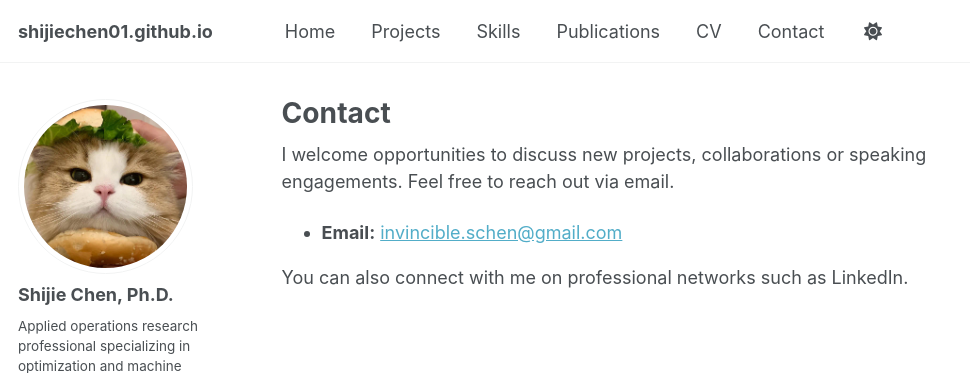
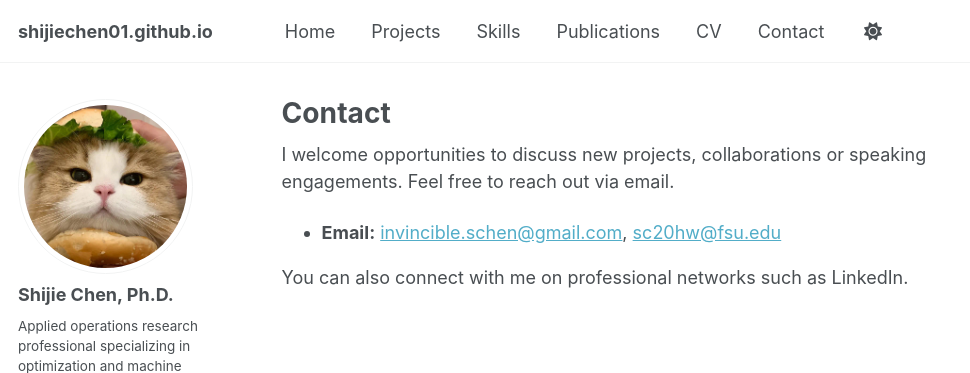
Before and after one commit to ShijieChen01/shijiechen01.github.io, a Jekyll site: the page built from _pages/contact.md, in a window 1280 px wide and 1217 px high, cut to the strip 0-373 px from the top of the window. Shown: the whole strip, without its empty margins (0-970 px from the left). Built offline with Jekyll 4.4.1, drawn with Linux system fonts in a browser that asks for light colours; some web fonts are replaced; a script that is not in the unit is left out.

Commit message:
Update contact.md

```diff
--- a/_pages/contact.md
+++ b/_pages/contact.md
@@ -8,6 +8,6 @@ show_map: true
 
 I welcome opportunities to discuss new projects, collaborations or speaking engagements. Feel free to reach out via email.
 
-- **Email:** [invincible.schen@gmail.com](mailto:invincible.schen@gmail.com)
+- **Email:** [invincible.schen@gmail.com](mailto:invincible.schen@gmail.com),  [sc20hw@fsu.edu](mailto:sc20hw@fsu.edu)
 
 You can also connect with me on professional networks such as LinkedIn.
```
